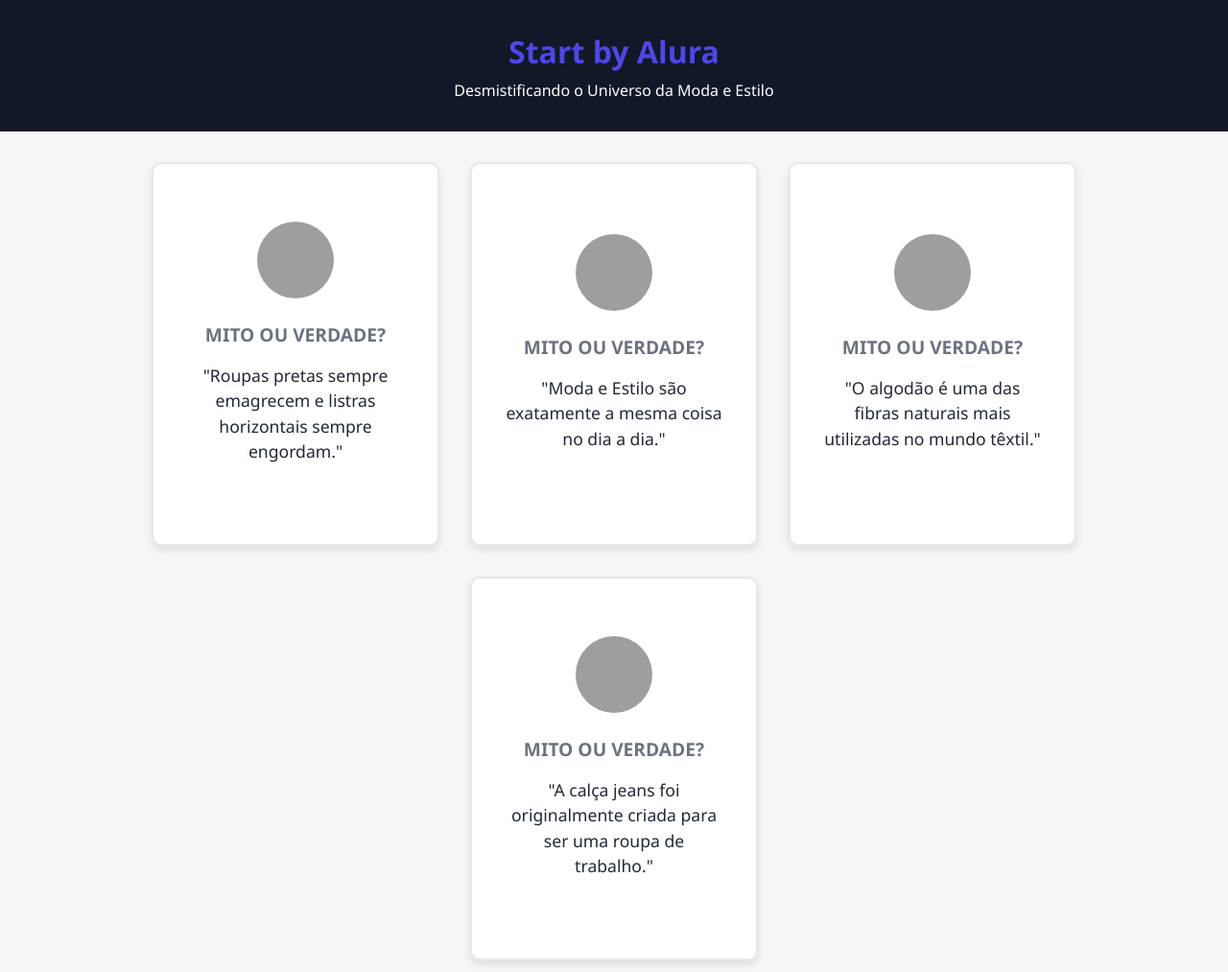
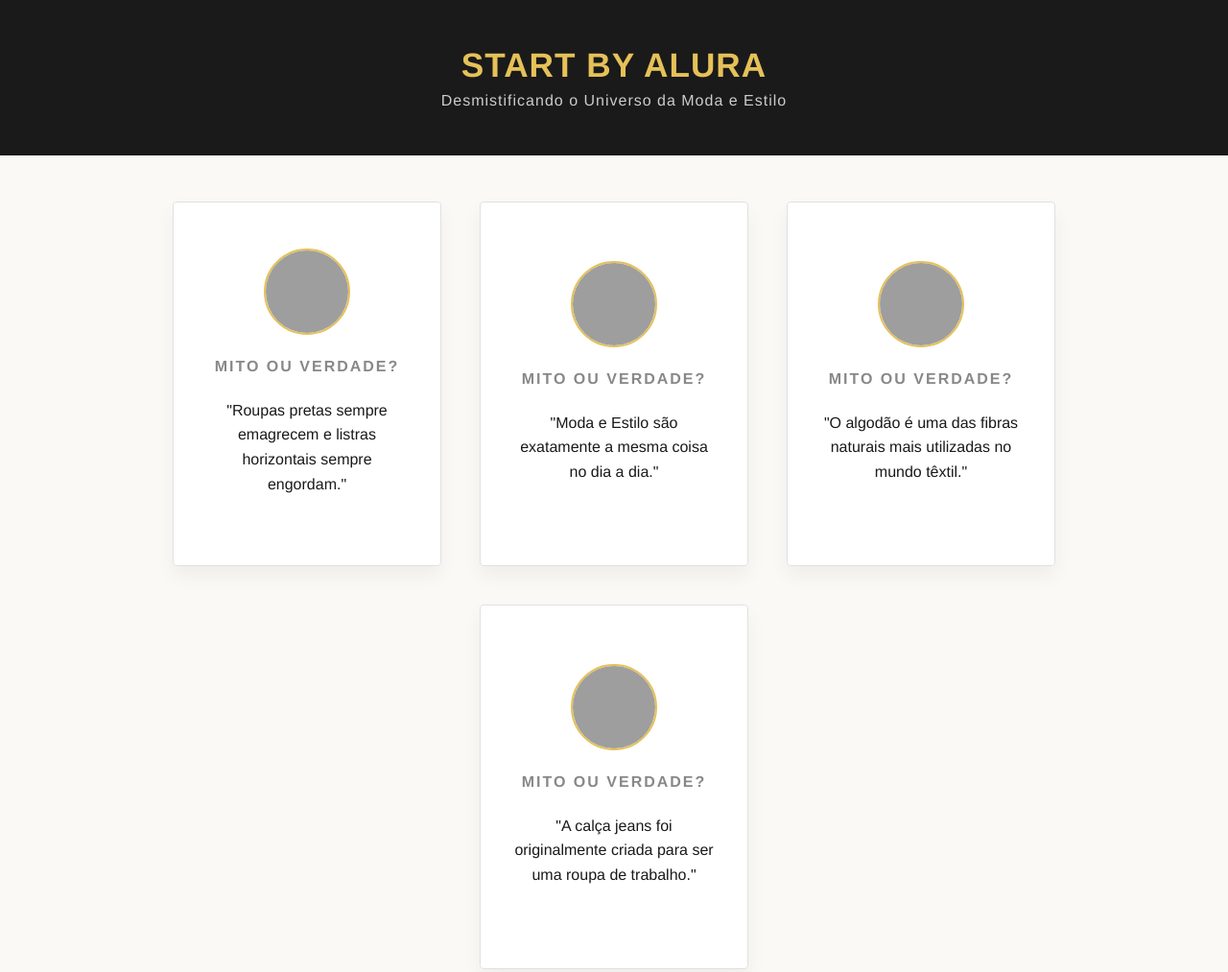
Before and after one commit to jennii05/teste, a plain HTML site: page index.html in a window 1280 px wide. Shown: the whole page at 96% size. Drawn offline with Linux system fonts and the light colour scheme; grey boxes are pictures that could not be loaded.

Commit message:
Update style.css

```diff
--- a/style.css
+++ b/style.css
@@ -3,12 +3,12 @@
     margin: 0;
     padding: 0;
     box-sizing: border-box;
-    font-family: 'Segoe UI', Tahoma, Geneva, Verdana, sans-serif;
+    font-family: 'Helvetica Neue', Arial, sans-serif;
 }
 
 body {
-    background-color: #f4f7f6;
-    color: #333;
+    background-color: #faf9f6; /* Off-white elegante */
+    color: #2b2b2b;
     display: flex;
     flex-direction: column;
     min-height: 100vh;
@@ -17,30 +17,37 @@
 /* Cabeçalho */
 .cabecalho {
     text-align: center;
-    padding: 2rem;
-    background-color: #111827;
+    padding: 3rem 1.5rem;
+    background-color: #1a1a1a;
     color: #ffffff;
+    letter-spacing: 1px;
 }
 
 .cabecalho__titulo {
-    font-size: 2rem;
-    color: #4f46e5; /* Cor roxa característica */
+    font-size: 2.2rem;
+    color: #e5c158; /* Detalhe dourado clássico */
     margin-bottom: 0.5rem;
+    text-transform: uppercase;
 }
 
-/* Layout com Flexbox */
+.cabecalho__subtitulo {
+    font-weight: 300;
+    color: #cccccc;
+}
+
+/* Layout Responsivo com Flexbox */
 .conteudo-principal {
     display: flex;
     justify-content: center;
     align-items: center;
     flex-grow: 1;
-    padding: 2rem;
+    padding: 3rem 1.5rem;
 }
 
 .container-cards {
     display: flex;
     flex-wrap: wrap;
-    gap: 2rem;
+    gap: 2.5rem;
     justify-content: center;
     max-width: 1200px;
 }
@@ -48,9 +55,9 @@
 /* Estrutura do Flashcard (Efeito 3D) */
 .flashcard {
     background-color: transparent;
-    width: 300px;
-    height: 400px;
-    perspective: 1000px; /* Cria o efeito de profundidade 3D */
+    width: 280px;
+    height: 380px;
+    perspective: 1000px; /* Ativa a profundidade 3D */
 }
 
 .flashcard__interno {
@@ -58,24 +65,24 @@
     width: 100%;
     height: 100%;
     text-align: center;
-    transition: transform 0.6s;
-    transform-style: preserve-3d; /* Mantém os elementos filhos em ambiente 3D */
-    box-shadow: 0 4px 8px rgba(0,0,0,0.1);
-    border-radius: 10px;
+    transition: transform 0.7s cubic-bezier(0.4, 0, 0.2, 1); /* Transição suave */
+    transform-style: preserve-3d;
+    box-shadow: 0 10px 20px rgba(0,0,0,0.05);
+    border-radius: 4px;
 }
 
-/* Gatilho de Hover para virar o card */
+/* Efeito Hover para virar o card */
 .flashcard:hover .flashcard__interno {
     transform: rotateY(180deg);
 }
 
-/* Faces do Card (Frente e Verso) */
+/* Faces do Card */
 .flashcard__frente, .flashcard__verso {
     position: absolute;
     width: 100%;
     height: 100%;
-    backface-visibility: hidden; /* Esconde a face oposta quando virada */
-    border-radius: 10px;
+    backface-visibility: hidden; /* Esconde o lado de trás */
+    border-radius: 4px;
     display: flex;
     flex-direction: column;
     justify-content: center;
@@ -83,63 +90,73 @@
     padding: 2rem;
 }
 
-/* Design da Frente */
+/* Frente do Card */
 .flashcard__frente {
     background-color: #ffffff;
-    color: #1f2937;
-    border: 2px solid #e5e7eb;
+    color: #1a1a1a;
+    border: 1px solid #e1e1e1;
 }
 
 .flashcard__imagem {
-    width: 80px;
-    height: 80px;
+    width: 90px;
+    height: 90px;
     border-radius: 50%;
     margin-bottom: 1.5rem;
     object-fit: cover;
+    border: 2px solid #e5c158;
 }
 
 .flashcard__titulo-face {
-    font-size: 1.2rem;
-    color: #6b7280;
-    margin-bottom: 1rem;
+    font-size: 1rem;
+    color: #888888;
+    margin-bottom: 1.5rem;
     text-transform: uppercase;
+    letter-spacing: 2px;
 }
 
-/* Design do Verso */
+/* Verso do Card */
 .flashcard__verso {
-    color: white;
-    transform: rotateY(180deg); /* Começa invertido para aparecer na rotação */
+    color: #ffffff;
+    transform: rotateY(180deg); /* Posicionado invertido de antemão */
 }
 
+/* Cores temáticas para Mitos e Verdades */
 .flashcard__verso--mito {
-    background-color: #ef4444; /* Vermelho para Mito */
+    background-color: #962d2d; /* Vermelho queimado elegante */
 }
 
 .flashcard__verso--verdade {
-    background-color: #10b981; /* Verde para Verdade */
+    background-color: #2d6a4f; /* Verde floresta clássico */
 }
 
 .flashcard__status {
-    font-size: 2rem;
+    font-size: 1.8rem;
     margin-bottom: 1rem;
-    letter-spacing: 2px;
+    letter-spacing: 3px;
+    font-weight: 700;
 }
 
 .flashcard__texto {
-    font-size: 1.1rem;
-    line-height: 1.5;
+    font-size: 1rem;
+    line-height: 1.6;
     margin-bottom: 1.5rem;
+    font-weight: 300;
 }
 
 /* Links */
 .flashcard__link {
     color: #ffffff;
-    text-decoration: underline;
+    text-decoration: none;
     font-weight: bold;
-    font-size: 0.9rem;
-    transition: opacity 0.2s;
+    font-size: 0.85rem;
+    text-transform: uppercase;
+    letter-spacing: 1px;
+    border-bottom: 1px solid #ffffff;
+    padding-bottom: 2px;
+    transition: color 0.2s, border-color 0.2s;
 }
 
 .flashcard__link:hover {
-    opacity: 0.8;
+    color: #e5c158;
+    border-color: #e5c158;
 }
```
